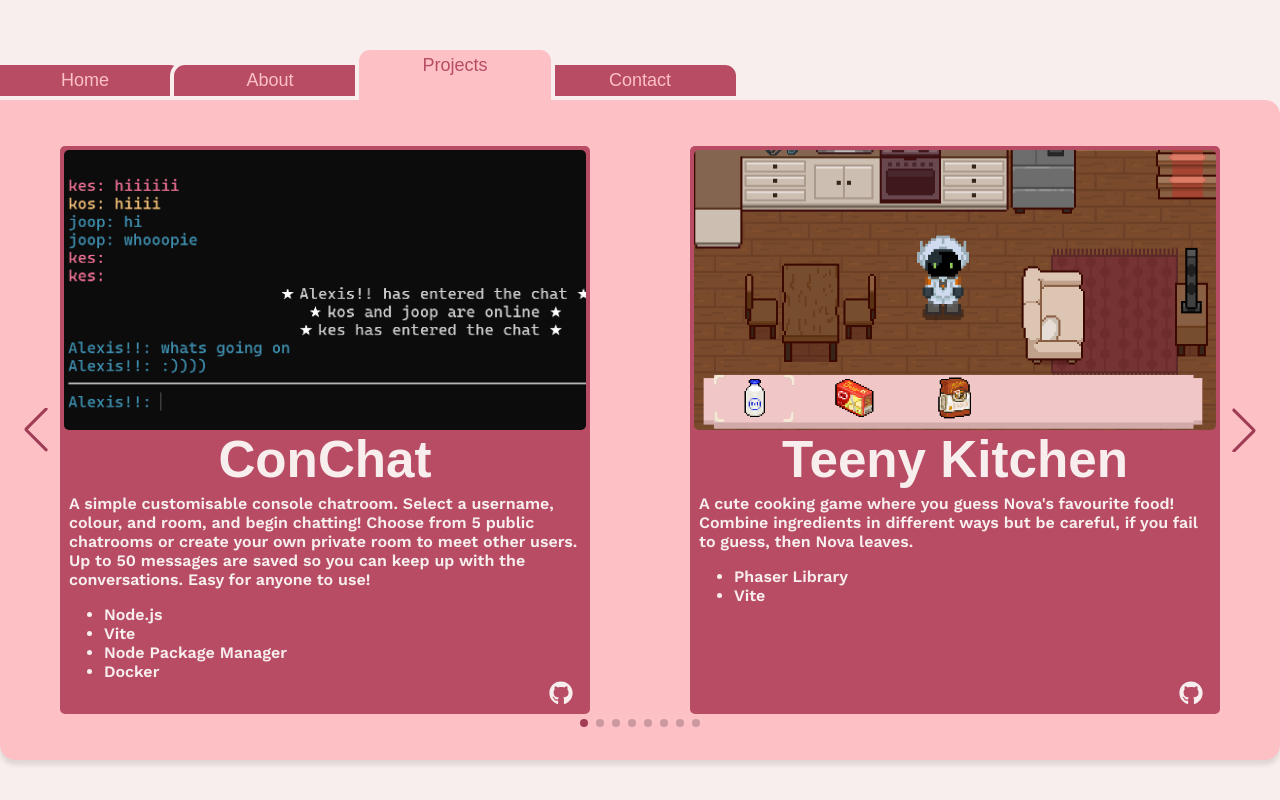
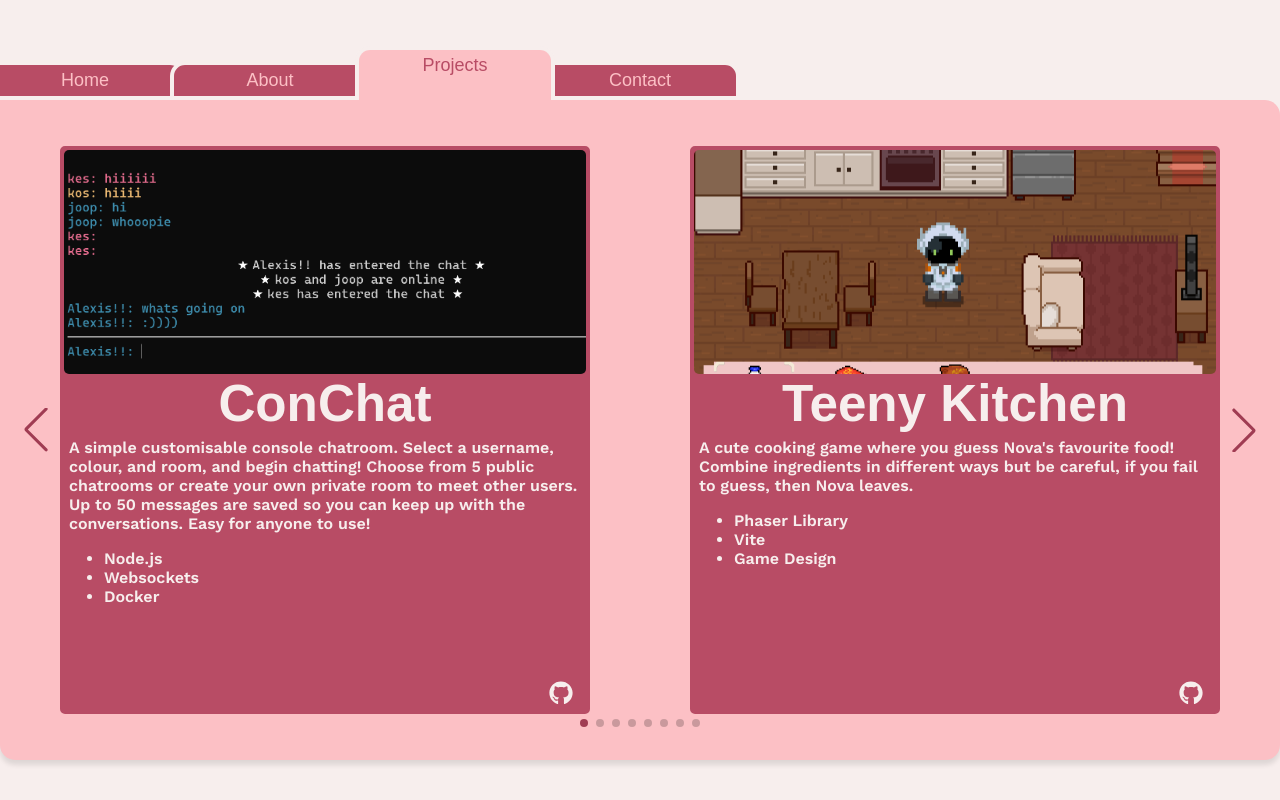
Before and after one commit to kesauce/portfolio, a React (Vite) app: page / in a window 1280 px wide. Both pictures are taken after a click on the button "Projects". Built offline with nearby package versions, Linux system fonts and the light colour scheme; a web font is replaced by a local one.

Commit message:
made the project thumbnail a little smaller in height

```diff
--- a/src/components/Projects.jsx
+++ b/src/components/Projects.jsx
@@ -20,7 +20,7 @@ export default function Projects() {
 			name: 'ConChat',
 			description: 'A simple customisable console chatroom. Select a username, colour, and room, and begin chatting! Choose from 5 public chatrooms or create your own private room to meet other users. Up to 50 messages are saved so you can keep up with the conversations. Easy for anyone to use!',
 			link: 'https://github.com/kesauce/conchat',
-			tools: ['Node.js', 'Vite', 'Node Package Manager', 'Docker'],
+			tools: ['Node.js', 'Websockets', 'Docker'],
 			image: conchatImage,
 			imageX: '0%',
 			imageY: '100%'
@@ -29,10 +29,10 @@ export default function Projects() {
 			name: 'Teeny Kitchen',
 			description: "A cute cooking game where you guess Nova's favourite food! Combine ingredients in different ways but be careful, if you fail to guess, then Nova leaves.",
 			link: 'https://github.com/kesauce/teenykitchen',
-			tools: ['Phaser Library', 'Vite'],
+			tools: ['Phaser Library', 'Vite', 'Game Design'],
 			image: teenyKitchenImage,
 			imageX: '50%',
-			imageY: '100%'
+			imageY: '70%'
 		},
 		{
 			name: 'Natural Language Processing',
@@ -50,7 +50,7 @@ export default function Projects() {
 			tools: ['Graph Data Structure', 'JUnit Testing', 'Search Algorithms'],
 			image: graphImage,
 			imageX: '0%',
-			imageY: '0%'
+			imageY: '100%'
 		},
 		{
 			name: 'Chaser',
@@ -63,12 +63,12 @@ export default function Projects() {
 		},
 		{
 			name: 'Park Info',
-			description: "A real-time park locator application. Use your location to find nearby parks and information on them. Uses Google Maps and Places API for accurate data and location services for relative parks.",
+			description: "A real-time park locator mobile application. Use your location to find nearby parks and information on them. Uses Google Maps and Places API for accurate data and location services for relative parks.",
 			link: 'https://github.com/kesauce/COMPX202_Assignment3',
 			tools: ['APIs', 'Group Collaboration', 'Mobile Software'],
 			image: parkImage,
 			imageX: '50%',
-			imageY: '20%'
+			imageY: '5%'
 		},
 		{
 			name: 'File Download',
@@ -86,7 +86,7 @@ export default function Projects() {
 			tools: ['React', 'UI Design', 'UX Design'],
 			image: portfolioImage,
 			imageX: '10%',
-			imageY: '100%'
+			imageY: '50%'
 		}
 	];
 
--- a/src/styles/Project.css
+++ b/src/styles/Project.css
@@ -33,7 +33,7 @@ section.main-content .swiper-button-prev{
 
 .image-container {
 	width: 100%;
-	height: 50%;
+	height: 40%;
 	border: 4px 2px solid var(--crimson);
 	overflow: visible;
 }
@@ -55,7 +55,7 @@ section.main-content .swiper-button-prev{
 
 .info-container{
 	overflow: auto;
-	max-height: 200px;
+	max-height: 50%;
 }
 
 .info-container ul{
```
